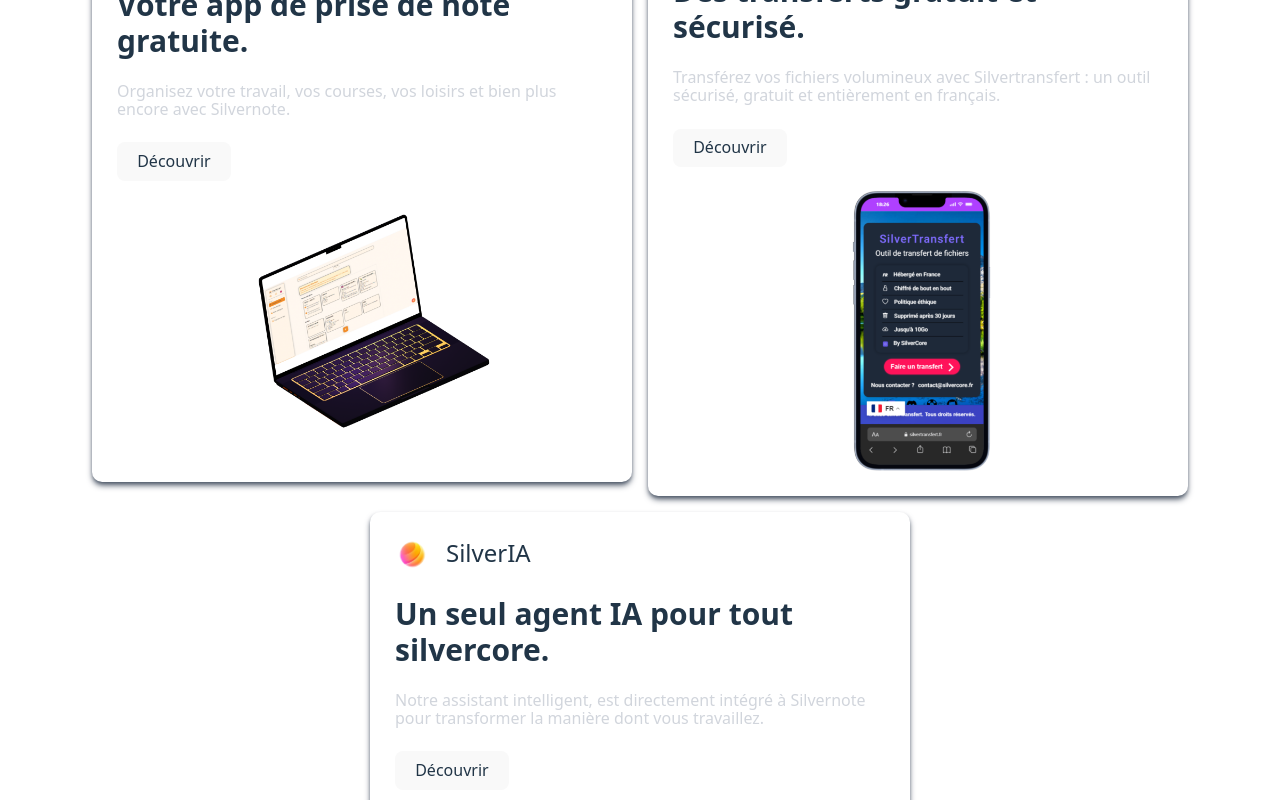
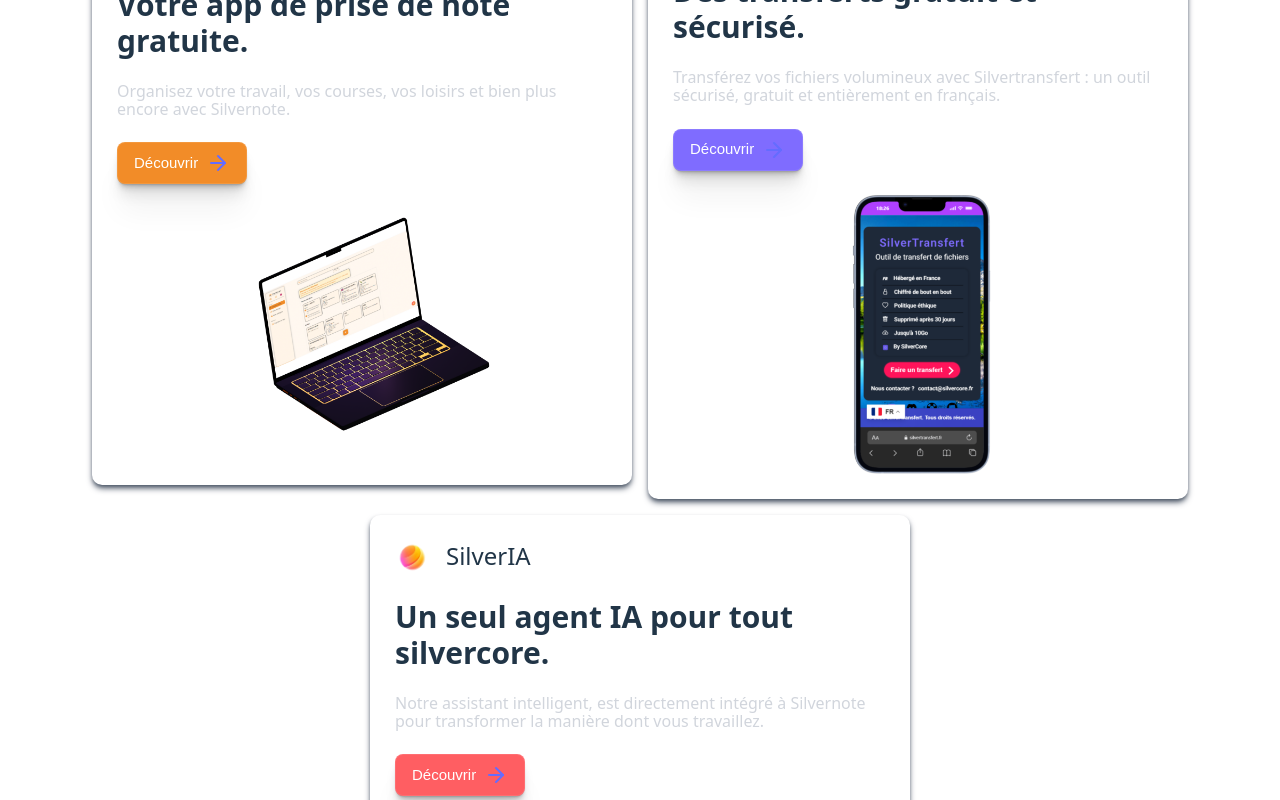
Before and after one commit to SilverCore-Git/web_site, a Vue app: page / in a window 1280 px wide. Shown: the part 820-1620 px from the top of the page. Built offline with nearby package versions, Linux system fonts and the light colour scheme.

Commit message:
add button

```diff
--- a/src/components/HelloWorld.vue
+++ /dev/null
@@ -1,41 +0,0 @@
-<script setup lang="ts">
-import { ref } from 'vue'
-
-defineProps<{ msg: string }>()
-
-const count = ref(0)
-</script>
-
-<template>
-  <h1>{{ msg }}</h1>
-
-  <div class="card">
-    <button type="button" @click="count++">count is {{ count }}</button>
-    <p>
-      Edit
-      <code>components/HelloWorld.vue</code> to test HMR
-    </p>
-  </div>
-
-  <p>
-    Check out
-    <a href="https://vuejs.org/guide/quick-start.html#local" target="_blank"
-      >create-vue</a
-    >, the official Vue + Vite starter
-  </p>
-  <p>
-    Learn more about IDE Support for Vue in the
-    <a
-      href="https://vuejs.org/guide/scaling-up/tooling.html#ide-support"
-      target="_blank"
-      >Vue Docs Scaling up Guide</a
-    >.
-  </p>
-  <p class="read-the-docs">Click on the Vite and Vue logos to learn more</p>
-</template>
-
-<style scoped>
-.read-the-docs {
-  color: #888;
-}
-</style>
--- /dev/null
+++ b/src/components/SButton.vue
@@ -0,0 +1,56 @@
+<template>
+  <a
+    :href="href"
+    class="relative inline-flex items-center justify-center rounded-lg shadow-md px-4 py-2"
+    :style="buttonStyle"
+  >
+
+    <span class="text-white text-center font-outfit text-[15px]">
+      {{ content }}
+    </span>
+
+    <span class="ml-2 inline-flex">
+      <svg
+        xmlns="http://www.w3.org/2000/svg"
+        width="24"
+        height="24"
+        viewBox="0 0 24 24"
+        fill="none"
+        stroke="currentColor"
+        stroke-width="2"
+        stroke-linecap="round"
+        stroke-linejoin="round"
+        class="w-6 h-6"
+      >
+        <line x1="5" y1="12" x2="19" y2="12"></line>
+        <polyline points="12 5 19 12 12 19"></polyline>
+      </svg>
+    </span>
+  </a>
+</template>
+
+<script setup lang="ts">
+import { computed } from "vue";
+
+const props = defineProps({
+  content: { type: String, default: "Nos services" },
+  href: { type: String, default: "#services" },
+  bgColor: { type: String, default: "rgb(81, 47, 235)" },
+  borderColor: { type: String, default: "rgba(255, 255, 255, 0.1)" },
+});
+
+const buttonStyle = computed(() => ({
+  backgroundColor: props.bgColor,
+  borderStyle: "solid",
+  borderWidth: "1px",
+  borderColor: props.borderColor,
+  boxShadow:
+    "rgba(0, 0, 0, 0.15) 0px 0.7px 0.7px -0.625px, rgba(0, 0, 0, 0.14) 0px 1.8px 1.8px -1.25px, rgba(0, 0, 0, 0.14) 0px 3.6px 3.6px -1.875px, rgba(0, 0, 0, 0.13) 0px 6.86px 6.86px -2.5px, rgba(0, 0, 0, 0.1) 0px 13.64px 13.64px -3.125px, rgba(0, 0, 0, 0.05) 0px 30px 30px -3.75px",
+}));
+</script>
+
+<style>
+.font-outfit {
+  font-family: "Outfit", sans-serif;
+}
+</style>
--- a/src/components/Service_card.vue
+++ b/src/components/Service_card.vue
@@ -19,9 +19,11 @@
             {{ prop.description }}
         </p>
 
-        <button>
-            {{ prop.btn.content }}
-        </button>
+        <SButton
+            :content="prop.btn.content"
+            :bg-color="prop.btn.color"
+            :href="prop.btn.href"
+        />
 
         <div
             class="
@@ -43,6 +45,7 @@
 <script lang="ts" setup>
 
 import type { Service } from '../assets/ts/types';
+import SButton from './SButton.vue';
 defineProps<{
     prop: Service
 }>();
```
